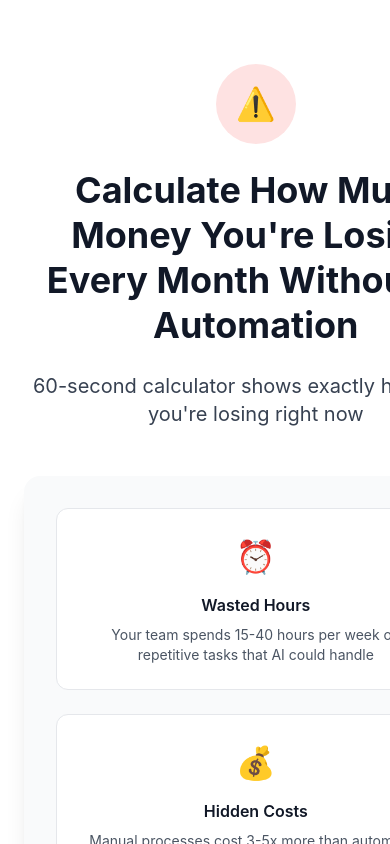
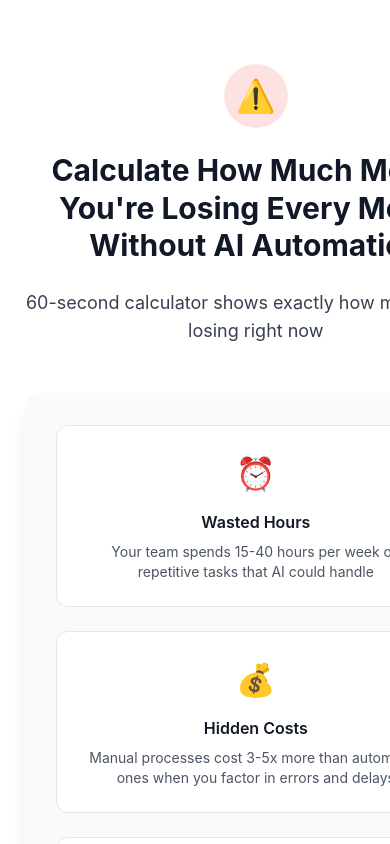
Before and after one commit to RaymondPool/vite-react, a React (Vite) app: page / in a window 390 px wide. Shown: the top 844 px of the page. Built offline with nearby package versions, Linux system fonts and the light colour scheme.

Commit message:
Update App.tsx

```diff
--- a/src/App.tsx
+++ b/src/App.tsx
@@ -75,16 +75,16 @@ export default function AIROICalculator() {
       <div style={{minHeight: '100vh', backgroundColor: '#ffffff'}}>
         <div className="max-w-4xl mx-auto px-6 py-16">
           <div className="text-center mb-12">
-            <div className="inline-flex items-center justify-center w-20 h-20 bg-red-100 rounded-full mb-6">
+            <div className="inline-flex items-center justify-center w-16 h-16 md:w-20 md:h-20 bg-red-100 rounded-full mb-6">
               <IconAlert />
             </div>
 
-            <h1 className="text-4xl md:text-5xl font-bold text-gray-900 mb-6 leading-tight">
-             Calculate How Much Money You're Losing Every Month Without AI Automation
+            <h1 className="text-3xl md:text-4xl lg:text-5xl font-bold text-gray-900 mb-6 leading-tight">
+               Calculate How Much Money You're Losing Every Month Without AI Automation
             </h1>
 
-            <p className="text-xl text-gray-700 mb-8 max-w-2xl mx-auto">
-              60-second calculator shows exactly how much you're losing right now
+            <p className="text-lg md:text-xl text-gray-700 mb-8 max-w-2xl mx-auto">
+               60-second calculator shows exactly how much you're losing right now
             </p>
           </div>
 
```
